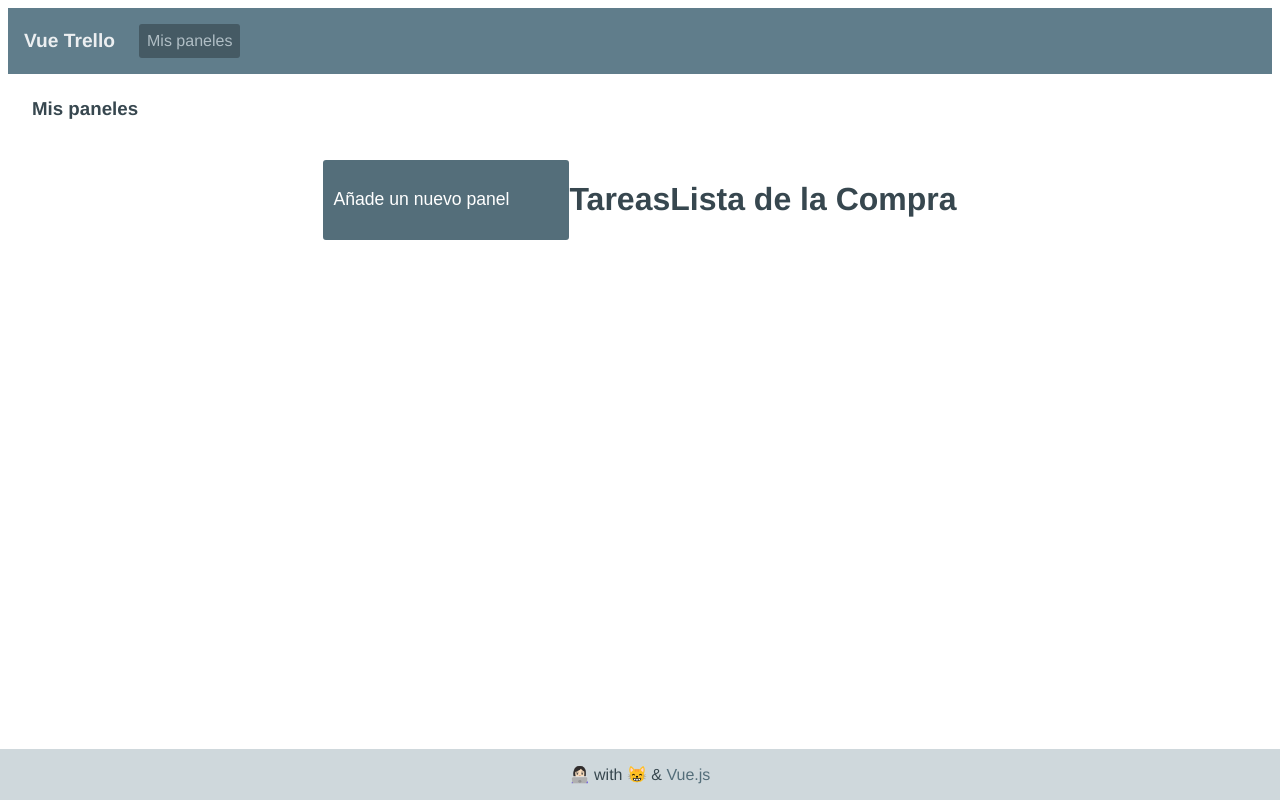
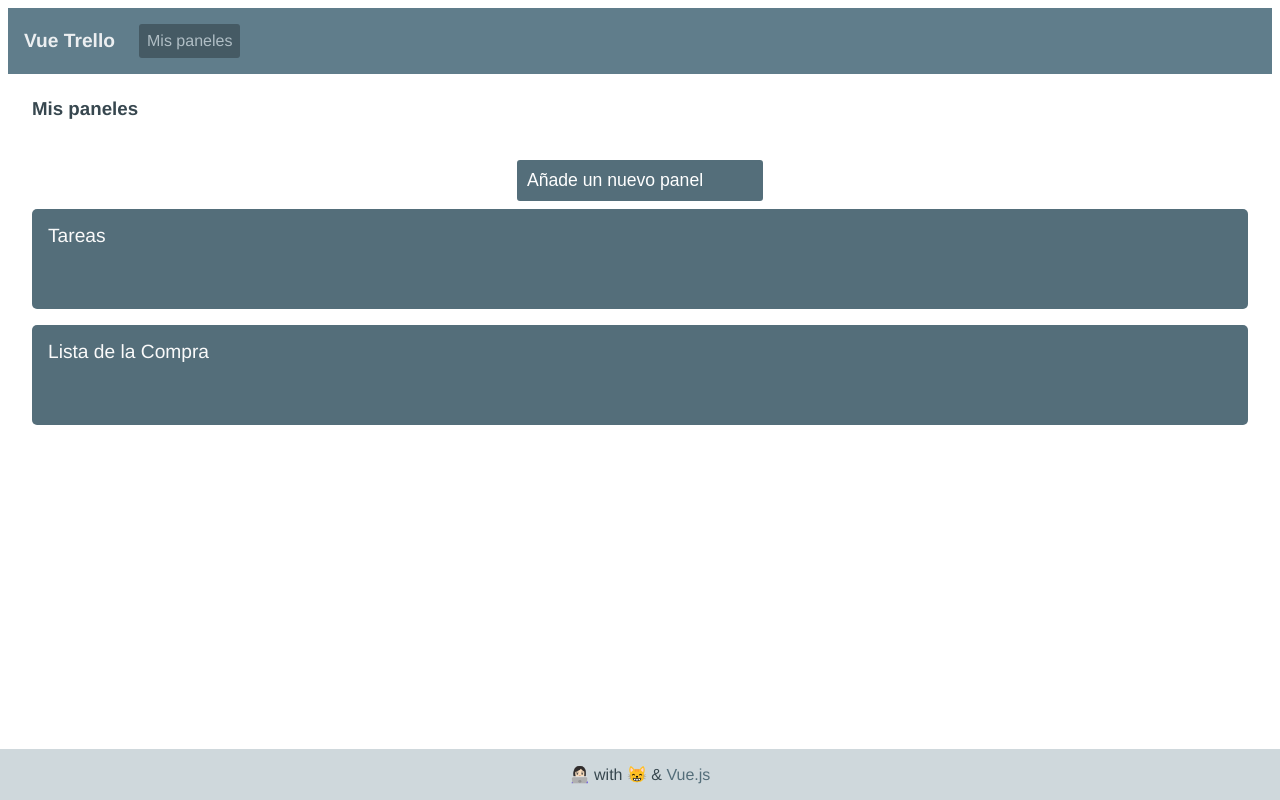
Before and after one commit to LuciaMezquida/vue-trello, a Vue app in the folder vue-trello/: page /#/ in a window 1280 px wide. Built offline with nearby package versions, Linux system fonts and the light colour scheme.

Commit message:
Create BoardCard component

```diff
--- a/vue-trello/src/components/BoardCard.vue
+++ b/vue-trello/src/components/BoardCard.vue
@@ -1,7 +1,7 @@
 <template>
-  <div>
-    <h1>{{ name }}</h1>
-  </div>
+  <router-link class="board-card" :to="{ name: 'board', params: { name, id } }">
+    <span class="board-card-title">{{ name }}</span>
+  </router-link>
 </template>
 
 <script>
@@ -15,4 +15,37 @@ export default {
 </script>
 
 <style scoped>
+.board-card {
+  background-color: #546e7a;
+  box-shadow: 0 0 0 0.5 rgba(49, 49, 93, 0.03),
+    0 2px 5px 0 rgba(49, 49, 93, 0.1), 0 1px 2px 0 rgba(0, 0, 0, 0.08);
+  box-sizing: border-box;
+  border-radius: 5px;
+  color: #fafafa;
+  text-decoration: none;
+  text-align: left;
+  padding: 1rem;
+  margin: 0.5rem 1.5rem;
+  transition: all 600ms ease;
+  width: 100%;
+  height: 100px;
+}
+.board-card-title {
+  font-size: 1.2rem;
+}
+.board-card:hover {
+  font-weight: bold;
+  background-color: #90a4ae;
+}
+
+@media screen and(min-width: 600px) {
+  .board-card {
+    width: 33%;
+  }
+}
+@media screen and(min-width: 1024) {
+  .board-card {
+    width: 250px;
+  }
+}
 </style>
```
